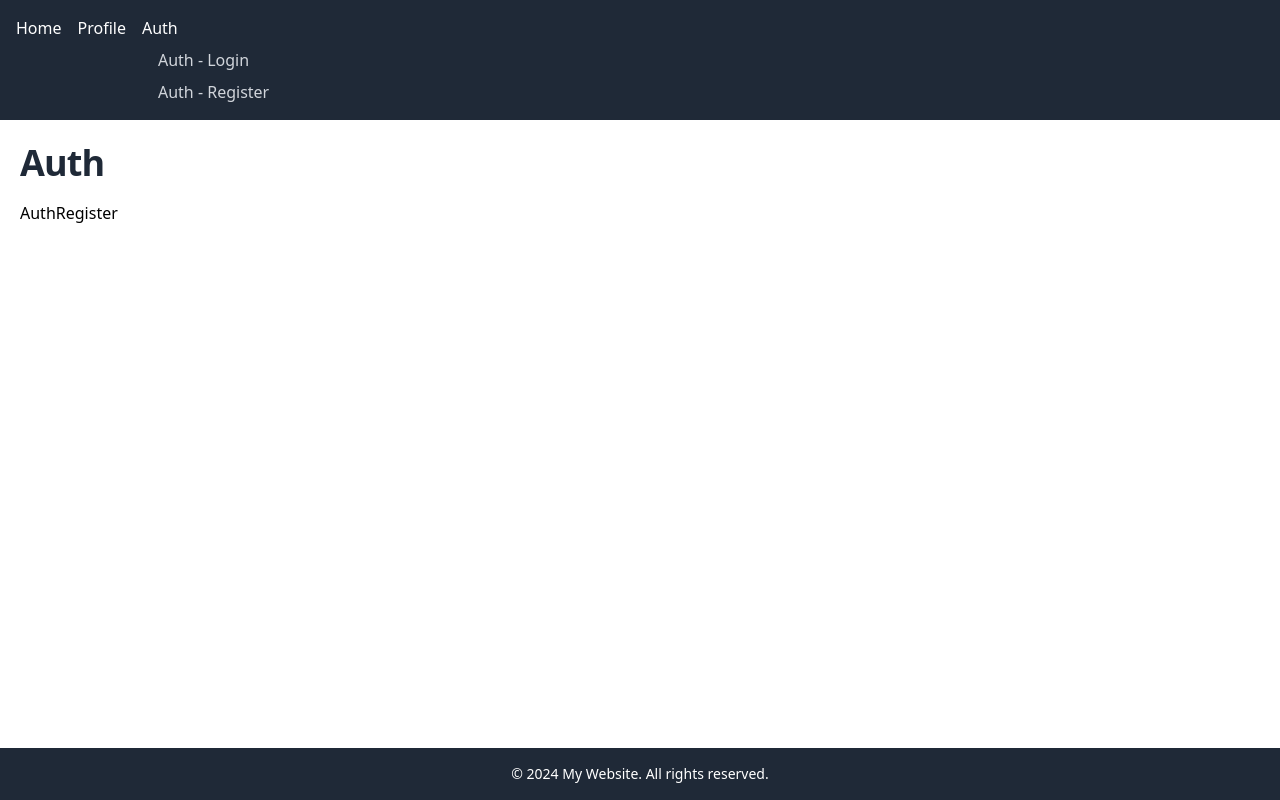
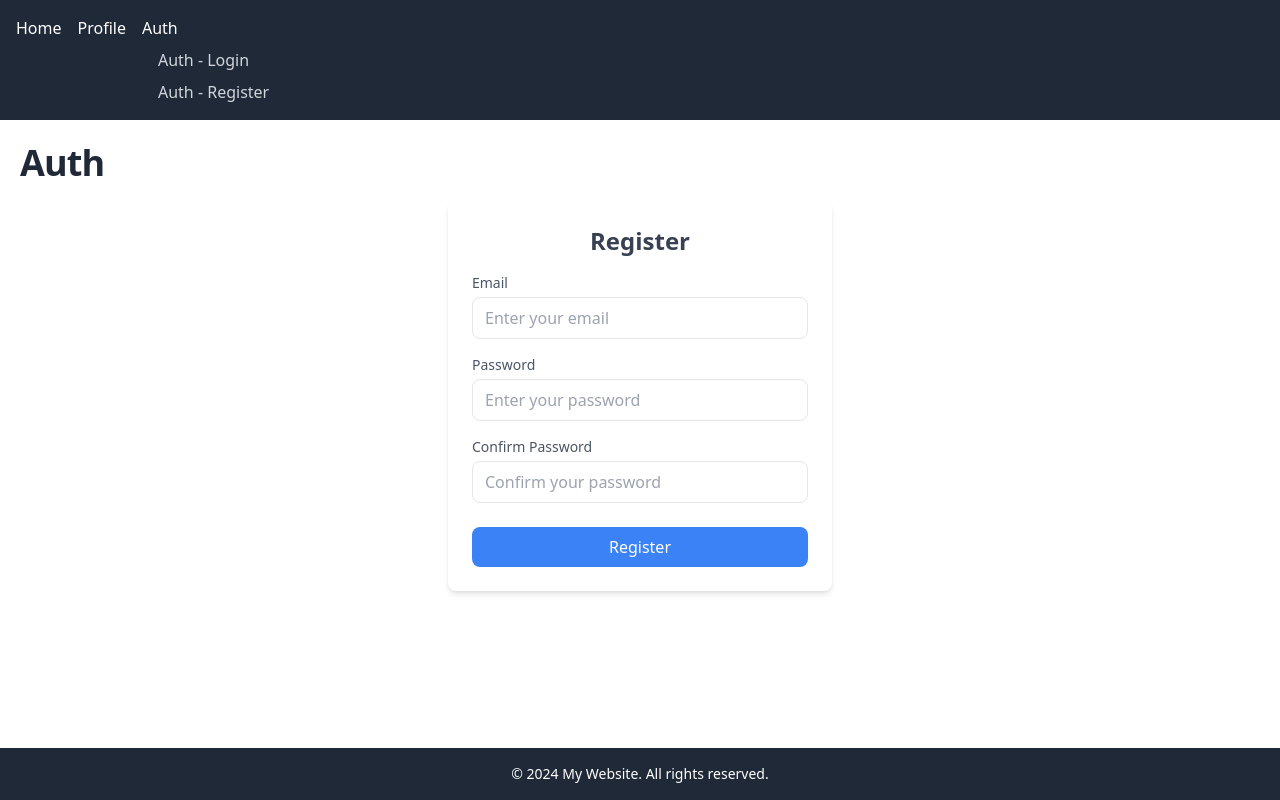
Before and after one commit to fedorovsky/node-jwt, a React (Vite) app in the folder client/: page /auth/register in a window 1280 px wide. Built offline with nearby package versions, Linux system fonts and the light colour scheme.

Commit message:
added auth forms

```diff
--- a/client/src/features/auth/pages/auth-login-page.tsx
+++ b/client/src/features/auth/pages/auth-login-page.tsx
@@ -1,7 +1,56 @@
 export const AuthLoginPage = () => {
 	return (
-		<div>
-			<h2>AuthLogin</h2>
+		<div className="flex items-center justify-center">
+			<form
+				onSubmit={() => null}
+				className="w-full max-w-sm bg-white p-6 rounded-lg shadow-md"
+			>
+				<h2 className="text-2xl font-bold text-gray-700 text-center mb-4">
+					Login
+				</h2>
+				<div className="mb-4">
+					<label
+						htmlFor="email"
+						className="block text-sm font-medium text-gray-600"
+					>
+						Email
+					</label>
+					<input
+						type="email"
+						id="email"
+						placeholder="Enter your email"
+						className="w-full mt-1 px-3 py-2 text-gray-700 border rounded-lg focus:outline-none focus:ring focus:ring-blue-300"
+						required
+					/>
+				</div>
+				<div className="mb-4">
+					<label
+						htmlFor="password"
+						className="block text-sm font-medium text-gray-600"
+					>
+						Password
+					</label>
+					<input
+						type="password"
+						id="password"
+						placeholder="Enter your password"
+						className="w-full mt-1 px-3 py-2 text-gray-700 border rounded-lg focus:outline-none focus:ring focus:ring-blue-300"
+						required
+					/>
+				</div>
+				<button
+					type="submit"
+					className="w-full px-4 py-2 text-white bg-blue-500 rounded-lg hover:bg-blue-600 focus:outline-none focus:ring focus:ring-blue-300"
+				>
+					Login
+				</button>
+				<p className="text-sm text-gray-600 text-center mt-4">
+					Don't have an account?{' '}
+					<a href="#" className="text-blue-500 hover:underline">
+						Register
+					</a>
+				</p>
+			</form>
 		</div>
 	);
 };
--- a/client/src/features/auth/pages/auth-register-page.tsx
+++ b/client/src/features/auth/pages/auth-register-page.tsx
@@ -1,7 +1,65 @@
 export const AuthRegisterPage = () => {
 	return (
-		<div>
-			<h2>AuthRegister</h2>
+		<div className="flex items-center justify-center">
+			<form
+				onSubmit={() => null}
+				className="w-full max-w-sm bg-white p-6 rounded-lg shadow-md"
+			>
+				<h2 className="text-2xl font-bold text-gray-700 text-center mb-4">
+					Register
+				</h2>
+				<div className="mb-4">
+					<label
+						htmlFor="email"
+						className="block text-sm font-medium text-gray-600"
+					>
+						Email
+					</label>
+					<input
+						type="email"
+						id="email"
+						placeholder="Enter your email"
+						className="w-full mt-1 px-3 py-2 text-gray-700 border rounded-lg focus:outline-none focus:ring focus:ring-blue-300"
+						required
+					/>
+				</div>
+				<div className="mb-4">
+					<label
+						htmlFor="password"
+						className="block text-sm font-medium text-gray-600"
+					>
+						Password
+					</label>
+					<input
+						type="password"
+						id="password"
+						placeholder="Enter your password"
+						className="w-full mt-1 px-3 py-2 text-gray-700 border rounded-lg focus:outline-none focus:ring focus:ring-blue-300"
+						required
+					/>
+				</div>
+				<div className="mb-6">
+					<label
+						htmlFor="confirm-password"
+						className="block text-sm font-medium text-gray-600"
+					>
+						Confirm Password
+					</label>
+					<input
+						type="password"
+						id="confirm-password"
+						placeholder="Confirm your password"
+						className="w-full mt-1 px-3 py-2 text-gray-700 border rounded-lg focus:outline-none focus:ring focus:ring-blue-300"
+						required
+					/>
+				</div>
+				<button
+					type="submit"
+					className="w-full px-4 py-2 text-white bg-blue-500 rounded-lg hover:bg-blue-600 focus:outline-none focus:ring focus:ring-blue-300"
+				>
+					Register
+				</button>
+			</form>
 		</div>
 	);
 };
```
